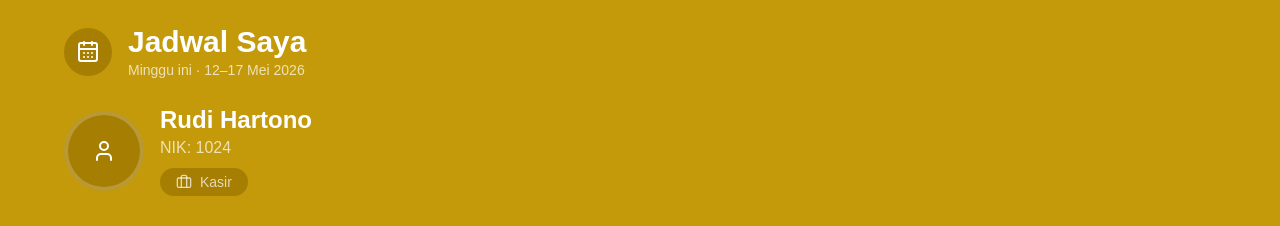
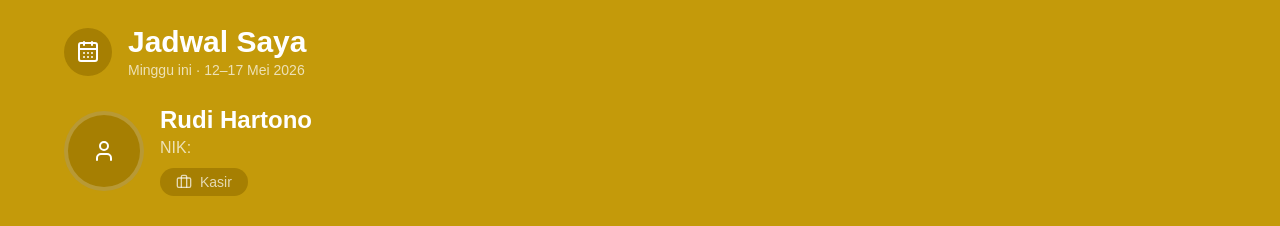
Before and after one commit to Rafif30/Schedule-Working, a Next.js app: page /schedule/1 in a window 1280 px wide. Shown: the top 226 px of the page. Built offline with nearby package versions, Linux system fonts and the light colour scheme.

Commit message:
fix: added props for user profile

```diff
--- a/components/UserProfile.tsx
+++ b/components/UserProfile.tsx
@@ -4,7 +4,12 @@ import {
   Briefcase,
 } from 'lucide-react';
 
-export default function UserProfile() {
+type UserProfileProps = {
+  nik: string
+}
+
+export default function UserProfile(props: UserProfileProps) {
+  const { nik } = props
     return (
         <section className="bg-[#C49A0A] px-6 pb-8 pt-6">
           <div className='mx-auto max-w-6xl'>
@@ -27,7 +32,7 @@ export default function UserProfile() {
 
               <div>
                 <h2 className="text-2xl font-semibold text-white">Rudi Hartono</h2>
-                <p className="text-white/70">NIK: 1024</p>
+                <p className="text-white/70">NIK: {nik}</p>
                 <span className="mt-2 inline-flex items-center rounded-full bg-[#a67f02] px-4 py-1 text-sm text-white/70">
                   <Briefcase className="mr-2 h-4 w-4" />
                   Kasir
```
